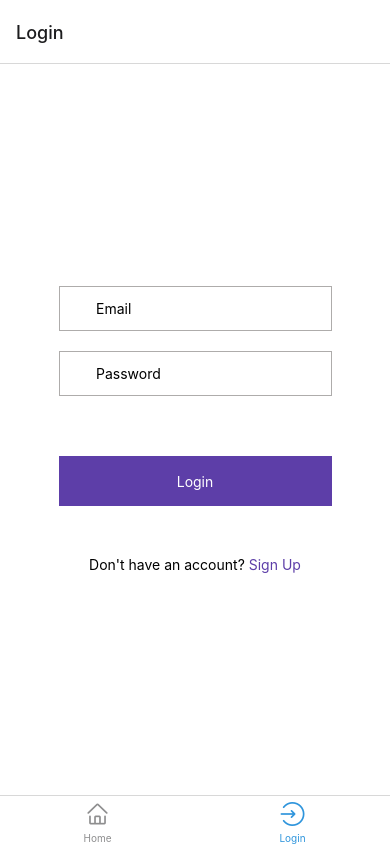
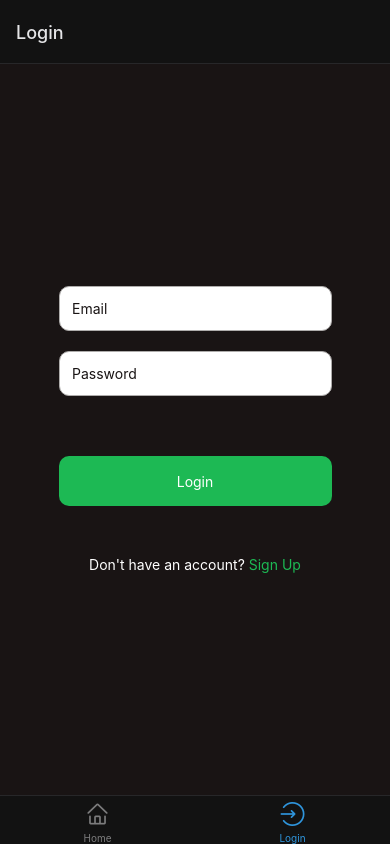
Before and after one commit to gottacodeemall/social-audio-app-frontend, a React Native app: screen /Login in a window 390 px wide. Built offline with nearby package versions, Linux system fonts and the light colour scheme; no server answers; what expo-linking would draw is missing.

Commit message:
Style Changes

```diff
--- a/App.tsx
+++ b/App.tsx
@@ -3,6 +3,7 @@ import React from 'react';
 import { SafeAreaProvider } from 'react-native-safe-area-context';
 import { Provider } from 'react-redux';
 import { createStore } from 'redux';
+import { overallColorScheme, statusBarColorScheme } from './constants/Colors';
 
 import useCachedResources from './hooks/useCachedResources';
 import useColorScheme from './hooks/useColorScheme';
@@ -21,8 +22,8 @@ export default function App() {
     return (
       <Provider store={store}>
         <SafeAreaProvider>
-          <Navigation colorScheme={colorScheme} />
-          <StatusBar />
+          <Navigation colorScheme={overallColorScheme} />
+          <StatusBar style={statusBarColorScheme} />
         </SafeAreaProvider>
       </Provider>
     );
--- a/components/audioRecorder/AudioRecorder.tsx
+++ b/components/audioRecorder/AudioRecorder.tsx
@@ -10,6 +10,7 @@ import { Button } from 'react-native-paper';
 import { useNavigation } from '@react-navigation/core';
 import { useDispatch, useSelector } from 'react-redux';
 import { audioUpdateRecordingURI, updateState } from '../../redux/actions';
+import { spotifyDark, spotifyGreen, textColor } from '../../constants/Colors';
 
 const { width: DEVICE_WIDTH, height: DEVICE_HEIGHT } = Dimensions.get('window');
 const BACKGROUND_COLOR = '#EEEEEE';
@@ -346,11 +347,13 @@ export default function AudioRecorder(props) {
                   onPress={_onRecordPressed}
                   disabled={isLoading}
                 >
-                  {!isRecording ? (
-                    <Feather name="mic" size={100} color={greyColor} />
-                  ) : (
-                    <FontAwesome name="stop" size={50} color={greyColor} />
-                  )}
+                  <View style={styles.circularIcon}>
+                    {!isRecording ? (
+                      <Feather name="mic" size={80} color={spotifyDark} />
+                    ) : (
+                      <FontAwesome name="stop" size={50} color={spotifyDark} />
+                    )}
+                  </View>
                 </TouchableHighlight>
                 <View style={styles.recordingDataContainer}>
                   <View />
@@ -456,6 +459,14 @@ export default function AudioRecorder(props) {
 }
 
 const styles = StyleSheet.create({
+  circularIcon: {
+    justifyContent: 'center',
+    alignItems: 'center',
+    width: 100,
+    height: 100,
+    borderRadius: 100,
+    backgroundColor: spotifyGreen,
+  },
   emptyContainer: {
     alignSelf: 'stretch',
     backgroundColor: BACKGROUND_COLOR,
--- a/constants/Colors.ts
+++ b/constants/Colors.ts
@@ -17,3 +17,9 @@ export default {
     tabIconSelected: tintColorDark,
   },
 };
+
+export const spotifyDark = '#191414';
+export const spotifyGreen = '#1DB954';
+export const textColor = 'white';
+export const overallColorScheme = 'dark';
+export const statusBarColorScheme = 'light';
--- a/screens/Dashboard.tsx
+++ b/screens/Dashboard.tsx
@@ -1,11 +1,18 @@
 import * as React from 'react';
-import { Avatar, Button, Card, Title, Paragraph, Searchbar } from 'react-native-paper';
+import {
+  Avatar,
+  Button,
+  Card,
+  Title,
+  Paragraph,
+  Searchbar,
+  ActivityIndicator,
+} from 'react-native-paper';
 import { Text, View } from '../components/Themed';
 import { ScrollView, StyleSheet } from 'react-native';
 import { fetchQuestions } from '../http/api';
-import { Item } from 'react-native-paper/lib/typescript/components/List/List';
-import { white } from 'react-native-paper/lib/typescript/styles/colors';
 import { HomePageCategoryQuestions, Question } from '../http/contracts';
+import { spotifyDark, spotifyGreen, textColor } from '../constants/Colors';
 // import { Searchbar } from 'react-native-paper';
 // const LeftContent = props => <Avatar.Icon {...props} icon="folder" />
 const cardStyles = StyleSheet.create({
@@ -19,27 +26,35 @@ const cardStyles = StyleSheet.create({
   },
   card: {
     width: 200,
-    height: 200,
+    height: 225,
     margin: 10,
     padding: 0,
-    overflow: 'scroll',
+    overflow: 'hidden',
     borderWidth: 2,
+    borderRadius: 15,
+    backgroundColor: spotifyDark,
   },
   cardCover: {
     padding: 0,
     margin: 0,
-    width: '100%',
-    height: '100%',
+    width: 200,
+    height: 150,
     borderWidth: 1,
+    alignSelf: 'center',
+  },
+  cardContent: {
+    height: 50,
   },
   cardCaption: {
-    fontSize: 10,
+    fontSize: 14,
     fontWeight: '500',
     padding: 0,
+    color: textColor,
   },
   cardPosted: {
     fontSize: 10,
     padding: 0,
+    color: textColor,
   },
 });
 
@@ -74,29 +89,38 @@ const MyComponent = ({ navigation }) => {
     apitesting();
   }, []);
 
+  const styles = StyleSheet.create({
+    loaderContainer: {
+      flex: 1,
+      justifyContent: 'center',
+      backgroundColor: spotifyDark,
+    },
+    textHeading: {
+      marginTop: 10,
+      marginLeft: 15,
+      fontWeight: 'bold',
+      color: textColor,
+      textAlign: 'left',
+      fontSize: 20,
+    },
+  });
+
   return (
-    <View style={{ backgroundColor: 'white', height: '100%' }}>
-      <Searchbar
+    <ScrollView contentContainerStyle={{ flexGrow: 1 }}>
+      <View style={{ height: '100%' }} lightColor={spotifyDark}>
+        {/* <Searchbar
           placeholder="Search"
           onChangeText={onChangeSearch}
           value={searchQuery}
           autoComplete={true}
-      />
+        /> */}
         {isLoading ? (
-        <Text>'Is Loading'</Text>
+          <View style={[styles.loaderContainer]}>
+            <ActivityIndicator animating={true} color={spotifyGreen} />
+          </View>
         ) : (
           <>
-          <Text
-            style={{
-              marginTop: 10,
-              fontWeight: 'bold',
-              color: 'black',
-              textAlign: 'center',
-              fontSize: 20,
-            }}
-          >
-            Trending
-          </Text>
+            <Text style={styles.textHeading}>Trending</Text>
             <ScrollView horizontal={true}>
               {trending.map((item) => (
                 <Card
@@ -106,26 +130,20 @@ const MyComponent = ({ navigation }) => {
                     navigation.navigate('QuestionAnswer', { questionId: item.questionId })
                   }
                 >
-                <Card.Content>
-                  <Title style={cardStyles.cardCaption}>{item.caption}</Title>
-                  <Paragraph style={cardStyles.cardPosted}>{item.postedBy}</Paragraph>
+                  <Card.Cover style={cardStyles.cardCover} source={{ uri: item.thumbnailUrl }} />
+                  <Card.Content style={cardStyles.cardContent}>
+                    <Title style={cardStyles.cardCaption} numberOfLines={1} ellipsizeMode="tail">
+                      {item.caption}
+                    </Title>
+                    <Paragraph style={cardStyles.cardPosted} numberOfLines={1} ellipsizeMode="tail">
+                      {item.postedBy}
+                    </Paragraph>
                   </Card.Content>
-                <Card.Cover style={cardStyles.cardCover} source={{ uri: item.thumbnailUrl }} />
                 </Card>
               ))}
             </ScrollView>
 
-          <Text
-            style={{
-              marginTop: 10,
-              fontWeight: 'bold',
-              color: 'black',
-              textAlign: 'center',
-              fontSize: 20,
-            }}
-          >
-            Latest
-          </Text>
+            <Text style={styles.textHeading}>Latest</Text>
             <ScrollView horizontal={true}>
               {latest.map((item) => (
                 <Card
@@ -135,26 +153,20 @@ const MyComponent = ({ navigation }) => {
                     navigation.navigate('QuestionAnswer', { questionId: item.questionId })
                   }
                 >
-                <Card.Content>
-                  <Title style={cardStyles.cardCaption}>{item.caption}</Title>
-                  <Paragraph style={cardStyles.cardPosted}>{item.postedBy}</Paragraph>
+                  <Card.Cover style={cardStyles.cardCover} source={{ uri: item.thumbnailUrl }} />
+                  <Card.Content style={cardStyles.cardContent}>
+                    <Title style={cardStyles.cardCaption} numberOfLines={1} ellipsizeMode="tail">
+                      {item.caption}
+                    </Title>
+                    <Paragraph style={cardStyles.cardPosted} numberOfLines={1} ellipsizeMode="tail">
+                      {item.postedBy}
+                    </Paragraph>
                   </Card.Content>
-                <Card.Cover style={cardStyles.cardCover} source={{ uri: item.thumbnailUrl }} />
                 </Card>
               ))}
             </ScrollView>
 
-          <Text
-            style={{
-              marginTop: 10,
-              fontWeight: 'bold',
-              color: 'black',
-              textAlign: 'center',
-              fontSize: 20,
-            }}
-          >
-            Location
-          </Text>
+            <Text style={styles.textHeading}>Location</Text>
             <ScrollView horizontal={true}>
               {location.map((item) => (
                 <Card
@@ -164,17 +176,22 @@ const MyComponent = ({ navigation }) => {
                     navigation.navigate('QuestionAnswer', { questionId: item.questionId })
                   }
                 >
-                <Card.Content>
-                  <Title style={cardStyles.cardCaption}>{item.caption}</Title>
-                  <Paragraph style={cardStyles.cardPosted}>{item.postedBy}</Paragraph>
+                  <Card.Cover style={cardStyles.cardCover} source={{ uri: item.thumbnailUrl }} />
+                  <Card.Content style={cardStyles.cardContent}>
+                    <Title style={cardStyles.cardCaption} numberOfLines={1} ellipsizeMode="tail">
+                      {item.caption}
+                    </Title>
+                    <Paragraph style={cardStyles.cardPosted} numberOfLines={1} ellipsizeMode="tail">
+                      {item.postedBy}
+                    </Paragraph>
                   </Card.Content>
-                <Card.Cover style={cardStyles.cardCover} source={{ uri: item.thumbnailUrl }} />
                 </Card>
               ))}
             </ScrollView>
           </>
         )}
       </View>
+    </ScrollView>
   );
 };
 
--- a/screens/DiscussionScreen.tsx
+++ b/screens/DiscussionScreen.tsx
@@ -14,8 +14,9 @@ import {
 } from '../http/api';
 import { Card, Paragraph, Title } from 'react-native-paper';
 import { FontAwesome } from '@expo/vector-icons';
+import { spotifyDark } from '../constants/Colors';
 const { width: DEVICE_WIDTH, height: DEVICE_HEIGHT } = Dimensions.get('window');
-const BACKGROUND_COLOR = '#EEEEEE';
+const BACKGROUND_COLOR = spotifyDark;
 
 const pendingScreen = 'pending',
   acceptedScreen = 'accepted';
@@ -110,7 +111,6 @@ export default function DiscussionScreen() {
                 </View>
                 <View style={styles.cardRight}>
                   <Paragraph style={styles.paragraph}>{item.meeting_info}</Paragraph>
-                  <Paragraph style={styles.paragraph}>{item.posted_by}</Paragraph>
                 </View>
               </View>
             ))}
@@ -153,6 +153,7 @@ const styles = StyleSheet.create({
     width: DEVICE_WIDTH - 30,
     height: 150,
     marginBottom: 20,
+    borderRadius: 10,
   },
   cardLeft: {
     flex: 1,
--- a/screens/Login.tsx
+++ b/screens/Login.tsx
@@ -1,7 +1,14 @@
 import { StatusBar } from 'expo-status-bar';
 import * as React from 'react';
 import { useState } from 'react';
-import { Platform, StyleSheet, TextInput, TouchableOpacity, Pressable } from 'react-native';
+import {
+  Platform,
+  StyleSheet,
+  TextInput,
+  TouchableOpacity,
+  Pressable,
+  ActivityIndicator,
+} from 'react-native';
 
 import EditScreenInfo from '../components/EditScreenInfo';
 import { Text, View } from '../components/Themed';
@@ -13,6 +20,7 @@ import Signup from './Signup';
 import { ApiResponse } from '../http/contracts';
 import { useDispatch, useSelector } from 'react-redux';
 import { updateIsUserLoggedIn, updateState } from '../redux/actions';
+import { spotifyDark, spotifyGreen, textColor } from '../constants/Colors';
 
 const Stack = createNativeStackNavigator();
 
@@ -22,8 +30,12 @@ function Login({ navigation }) {
   const [password, setPassword] = useState('');
   const [response, setResponse] = useState([]);
   const [success, setSucess] = useState<boolean>(true);
+  const [isLoading, setIsLoading] = useState<boolean>(false);
+
   const CallLogin = async () => {
+    setIsLoading(true);
     login(email, password).then((response) => {
+      setIsLoading(false);
       setResponse(response);
       setSucess(response.success);
       if (response.success) {
@@ -50,7 +62,12 @@ function Login({ navigation }) {
           onChangeText={(password) => setPassword(password)}
         />
       </View>
-      <View>{success ? <Text></Text> : <Text>Invalid Email/Password</Text>}</View>
+      <View>
+        {success ? <Text></Text> : <Text style={styles.textColor}>Invalid Email/Password</Text>}
+      </View>
+      {isLoading ? (
+        <ActivityIndicator animating={true} color={spotifyGreen} />
+      ) : (
         <TouchableOpacity style={styles.loginBtn}>
           <Pressable
             onPress={(response) => CallLogin()}
@@ -58,19 +75,21 @@ function Login({ navigation }) {
               opacity: pressed ? 0.5 : 1,
             })}
           >
-          <Text style={{ color: 'white' }}>Login</Text>
+            <Text style={styles.loginTextInput}>Login</Text>
           </Pressable>
         </TouchableOpacity>
+      )}
+
       <View style={styles.signup}>
         <Text>
-          <Text>Don't have an account? </Text>
+          <Text style={styles.textColor}>Don't have an account? </Text>
           <Pressable
             onPress={() => navigation.navigate('Signup')}
             style={({ pressed }) => ({
               opacity: pressed ? 0.5 : 1,
             })}
           >
-            <Text style={{ color: '#5D3EA8' }}>Sign Up</Text>
+            <Text style={{ color: spotifyGreen }}>Sign Up</Text>
           </Pressable>
         </Text>
       </View>
@@ -83,6 +102,7 @@ const styles = StyleSheet.create({
     flex: 1,
     alignItems: 'center',
     justifyContent: 'center',
+    backgroundColor: spotifyDark,
   },
   inputView: {
     borderColor: '#AEACAB',
@@ -91,13 +111,17 @@ const styles = StyleSheet.create({
     height: 45,
     marginBottom: 20,
     alignItems: 'center',
+    borderRadius: 10,
   },
   TextInput: {
     height: 50,
     flex: 1,
     padding: 10,
-    marginLeft: 20,
+    marginLeft: 5,
     alignItems: 'center',
+    borderRadius: 10,
+    width: '100%',
+    color: spotifyDark,
   },
   loginBtn: {
     width: '70%',
@@ -105,10 +129,21 @@ const styles = StyleSheet.create({
     alignItems: 'center',
     justifyContent: 'center',
     marginTop: 40,
-    backgroundColor: '#5D3EA8',
+    backgroundColor: spotifyGreen,
+    borderRadius: 10,
   },
   signup: {
     marginTop: 50,
+    backgroundColor: spotifyDark,
+    color: textColor,
+  },
+  textColor: {
+    color: textColor,
+    backgroundColor: spotifyDark,
+  },
+  loginTextInput: {
+    color: textColor,
+    width: '100%',
   },
 });
 
--- a/screens/Signup.tsx
+++ b/screens/Signup.tsx
@@ -16,6 +16,7 @@ import { login, signup } from '../http/api';
 import { http } from '../http/http';
 import { NavigationContainer } from '@react-navigation/native';
 import { createNativeStackNavigator } from '@react-navigation/native-stack';
+import { spotifyDark, spotifyGreen } from '../constants/Colors';
 
 export default function Signup({ navigation }) {
   const [email, setEmail] = useState('');
@@ -41,6 +42,7 @@ export default function Signup({ navigation }) {
   return (
     <View style={styles.container}>
       <ScrollView style={styles.scrollView}>
+        <View style={styles.fieldContainer}>
           <View style={styles.inputView}>
             <TextInput
               style={styles.TextInput}
@@ -115,6 +117,7 @@ export default function Signup({ navigation }) {
               <Text style={{ color: 'white' }}>Sign Up</Text>
             </Pressable>
           </TouchableOpacity>
+        </View>
       </ScrollView>
     </View>
   );
@@ -125,10 +128,15 @@ const styles = StyleSheet.create({
     flex: 1,
     alignItems: 'center',
     justifyContent: 'center',
+    backgroundColor: spotifyDark,
+  },
+  fieldContainer: {
+    paddingTop: 20,
+    alignItems: 'center',
+    backgroundColor: spotifyDark,
   },
   scrollView: {
     width: '100%',
-    marginLeft: '30%',
   },
   inputView: {
     borderColor: '#AEACAB',
@@ -137,6 +145,7 @@ const styles = StyleSheet.create({
     height: 45,
     marginBottom: 20,
     alignItems: 'center',
+    borderRadius: 10,
   },
   TextInput: {
     height: 50,
@@ -144,6 +153,8 @@ const styles = StyleSheet.create({
     padding: 10,
     marginLeft: 20,
     alignItems: 'center',
+    width: '100%',
+    color: spotifyDark,
   },
   loginBtn: {
     width: '70%',
@@ -151,7 +162,8 @@ const styles = StyleSheet.create({
     alignItems: 'center',
     justifyContent: 'center',
     marginTop: 40,
-    backgroundColor: '#5D3EA8',
+    backgroundColor: spotifyGreen,
+    borderRadius: 10,
   },
   signup: {
     marginTop: 50,
```
Also changed, not shown: navigation/index.tsx (+0 -11 lines). Lines whose indentation alone changed are shown as unchanged.
